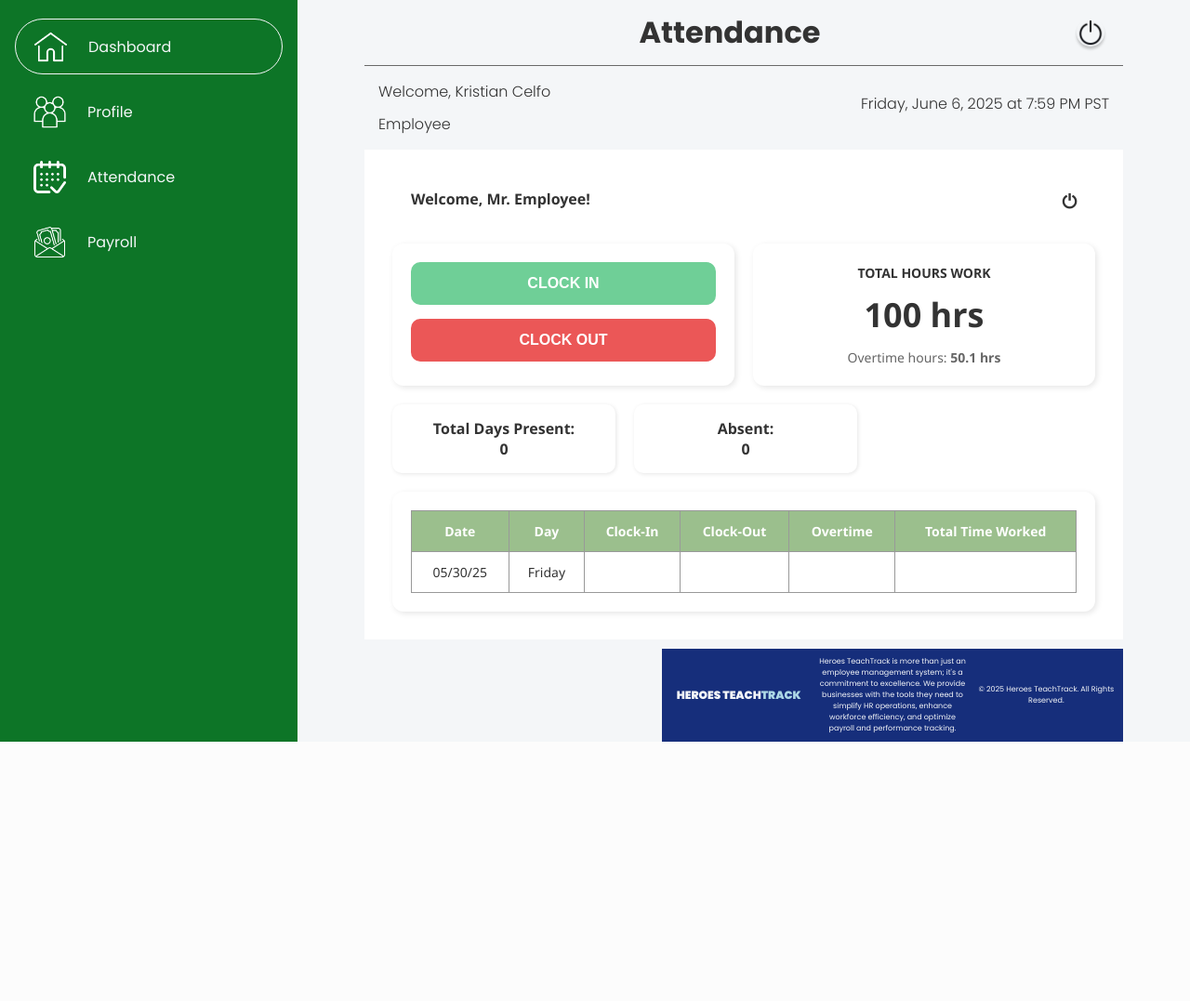
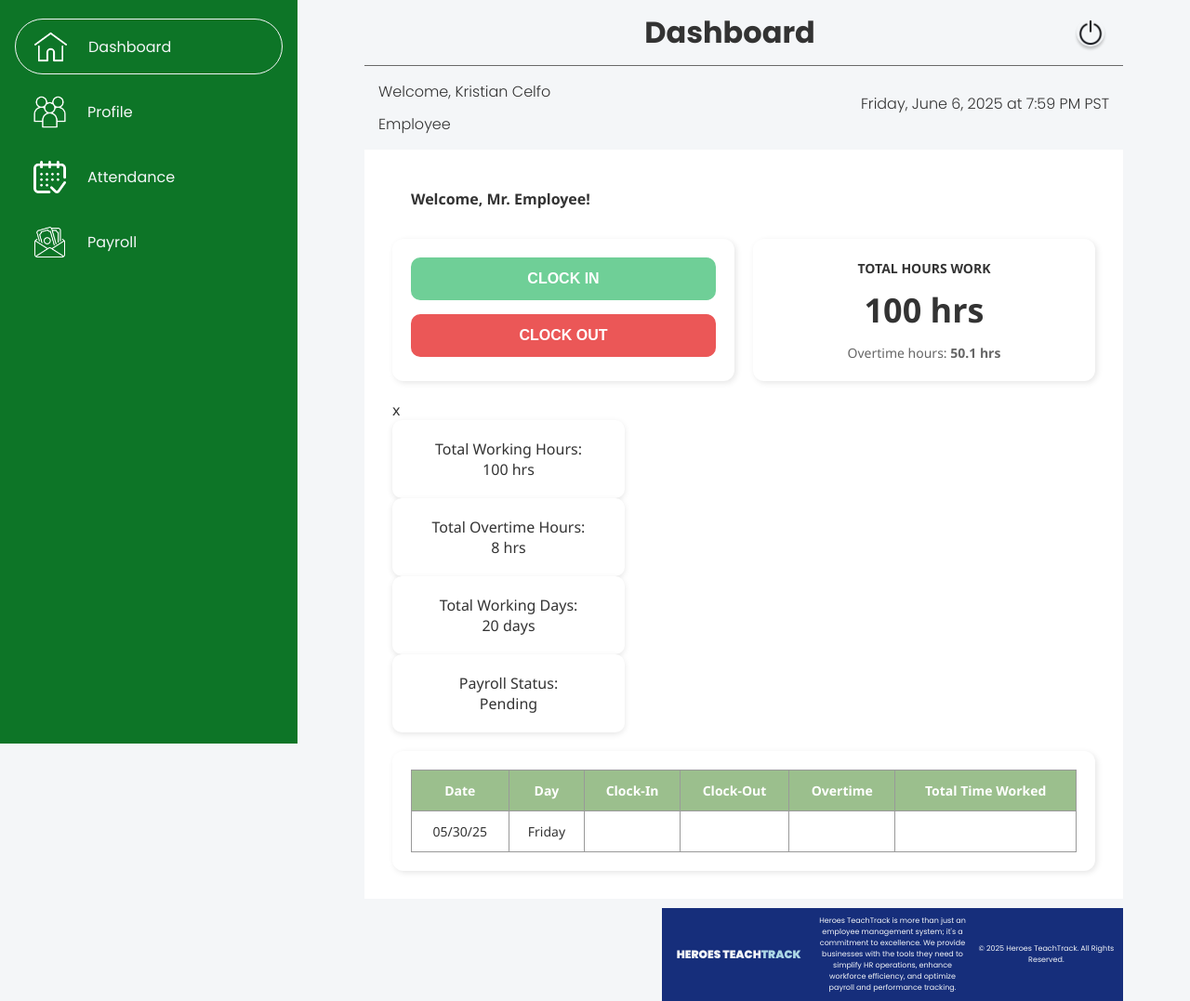
Before and after one commit to Jahmiebelle/Accounting-Management-System, a PHP site: page /employee_dashboard.php in a window 1280 px wide. Shown: the part 80-1157 px from the top of the page at 93% size. Before the commit the page ends 878 px from the top, so only its background shows below. Run offline with PHP 8.4, Linux system fonts and the light colour scheme; a user stored in the database is signed in.

Commit message:
ganda ng bebe ko

```diff
--- a/AccountingSys/Dashboard/employee/employee_dashboard.php
+++ b/AccountingSys/Dashboard/employee/employee_dashboard.php
@@ -81,7 +81,7 @@ session_start();
               </div>
               </div>
               <div class="section-text">
-                Attendance
+                Dashboard
             </div>
 
             <div class="logout-icon" id="logout-icon">
@@ -114,7 +114,7 @@ session_start();
           <div class="dashboard-container">
   <div class="welcome-bar">
     <span>Welcome, Mr. <?= $employeeName ?? 'Employee' ?>!</span>
-    <span class="power-icon">⏻</span>
+
   </div>
 
   <div class="main-dashboard-content">
@@ -134,17 +134,29 @@ session_start();
         </div>
       </div>
     </div>
+<div class="summary-row">
+ x
+  <div class="summary-card">
+    <span>Total Working Hours:</span>
+    <div><?= $totalWorkingHours ?? '100' ?> hrs</div>
+  </div>
+  <div class="summary-card">
+    <span>Total Overtime Hours:</span>
+    <div><?= $totalOvertimeHours ?? '8' ?> hrs</div>
+  </div>
+  <div class="summary-card">
+    <span>Total Working Days:</span>
+    <div><?= $totalWorkingDays ?? '20' ?> days</div>
+  </div>
+  <div class="summary-card">
+    <span>Payroll Status:</span>
+    <div class="payroll-status <?= strtolower($payrollStatus ?? 'pending') ?>">
+      <?= ucfirst($payrollStatus ?? 'Pending') ?>
+    </div>
+  </div>
+</div>
 
-    <div class="summary-row">
-      <div class="summary-card">
-        <span>Total Days Present:</span>
-        <div><?= $totalDaysPresent ?? '0' ?></div>
-      </div>
-      <div class="summary-card">
-        <span>Absent:</span>
-        <div><?= $absents ?? '0' ?></div>
-      </div>
-    </div>
+
 
     <div class="attendance-table-section">
       <table class="attendance-table">
@@ -176,6 +188,7 @@ session_start();
 
 
 
+
  <footer class="footer-container">
       <div class="brand-name-footer">
         HEROES TEACH<span id="track" style="color: #ADD8E6">TRACK</span>
--- a/AccountingSys/Styles/employee_dashboard.css
+++ b/AccountingSys/Styles/employee_dashboard.css
@@ -344,10 +344,6 @@ body {
   margin-bottom: 20px;
 }
 
-.power-icon {
-  font-size: 20px;
-}
-
 .main-dashboard-content {
   display: flex;
   flex-direction: column;
@@ -416,21 +412,7 @@ body {
   color: #666;
 }
 
-.summary-row {
-  display: flex;
-  justify-content: start;
-  gap: 20px;
-}
 
-.summary-card {
-  background-color: white;
-  border-radius: 10px;
-  padding: 15px 20px;
-  flex: 1;
-  box-shadow: 1px 1px 4px rgba(0,0,0,0.1);
-  font-weight: bold;
-  color: #333;
-}
 
 .attendance-table-section {
   background-color: white;
```
